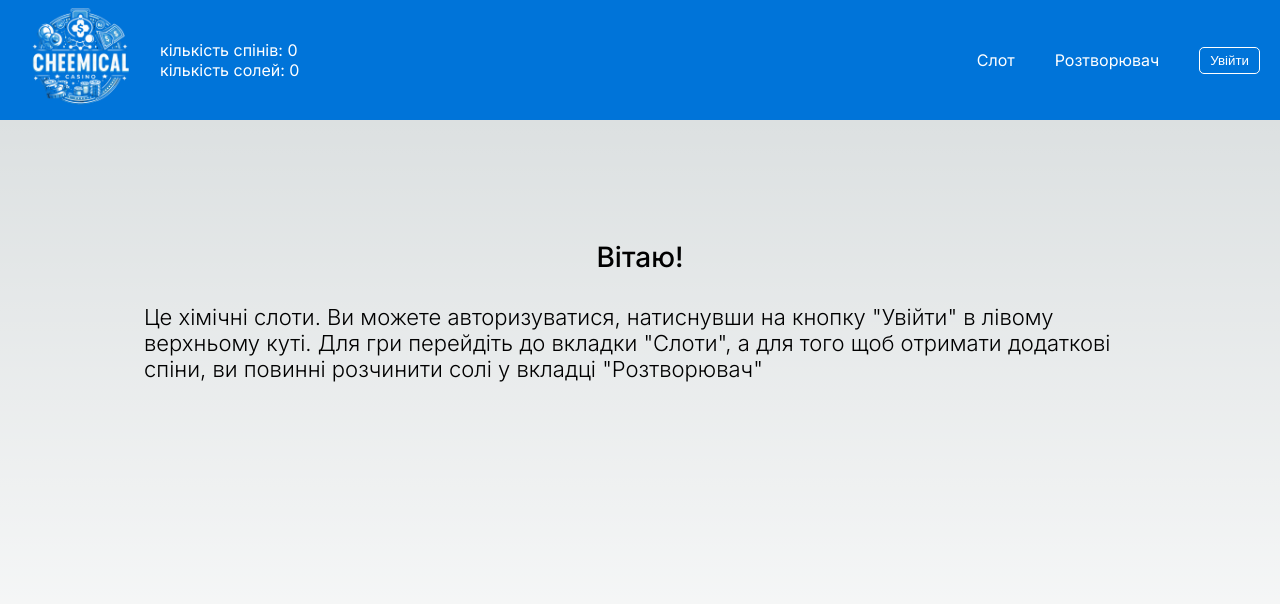
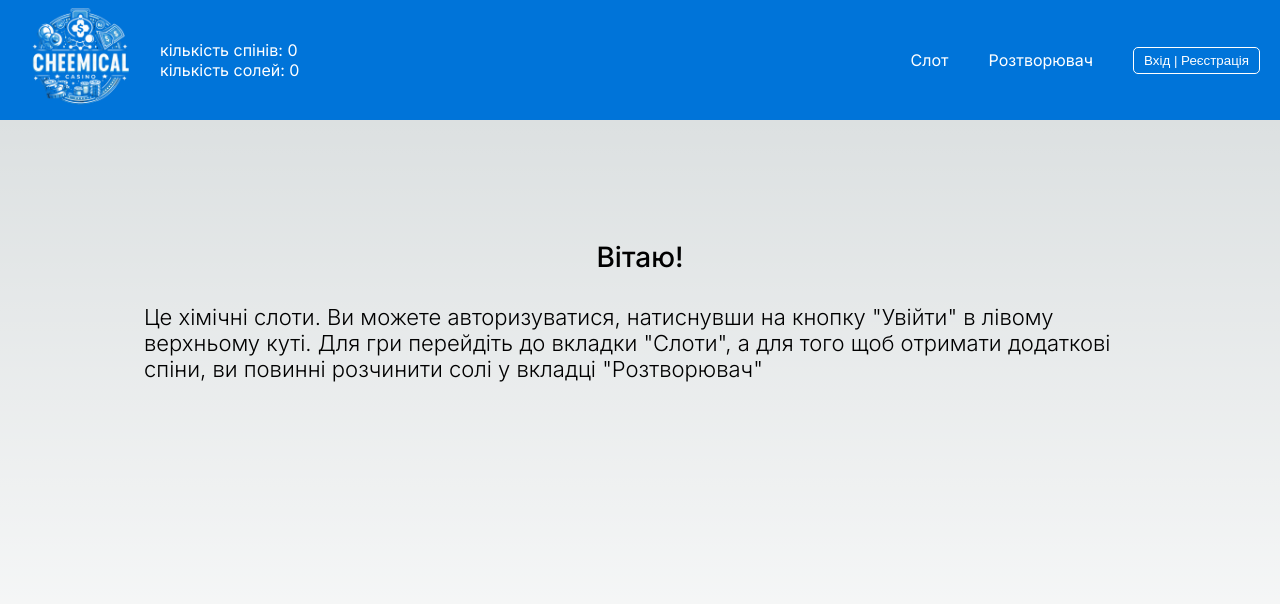
Before and after one commit to ZinetsVO/slots__school, a Next.js app: page / in a window 1280 px wide. Shown: the top 604 px of the page. Built offline with nearby package versions, Linux system fonts and the light colour scheme; no server answers.

Commit message:
Changed text

```diff
--- a/src/components/Header/index.jsx
+++ b/src/components/Header/index.jsx
@@ -29,7 +29,7 @@ const Header = () => {
         <Link href="/trader">Розтворювач</Link>
         {!logined ? (
           <button className={css.auth__button} onClick={togglePop}>
-            Увійти
+            Вхід | Реєстрація
           </button>
         ) : (
           <MdAccountCircle className={css.loggined__photo} size={30} />
```
